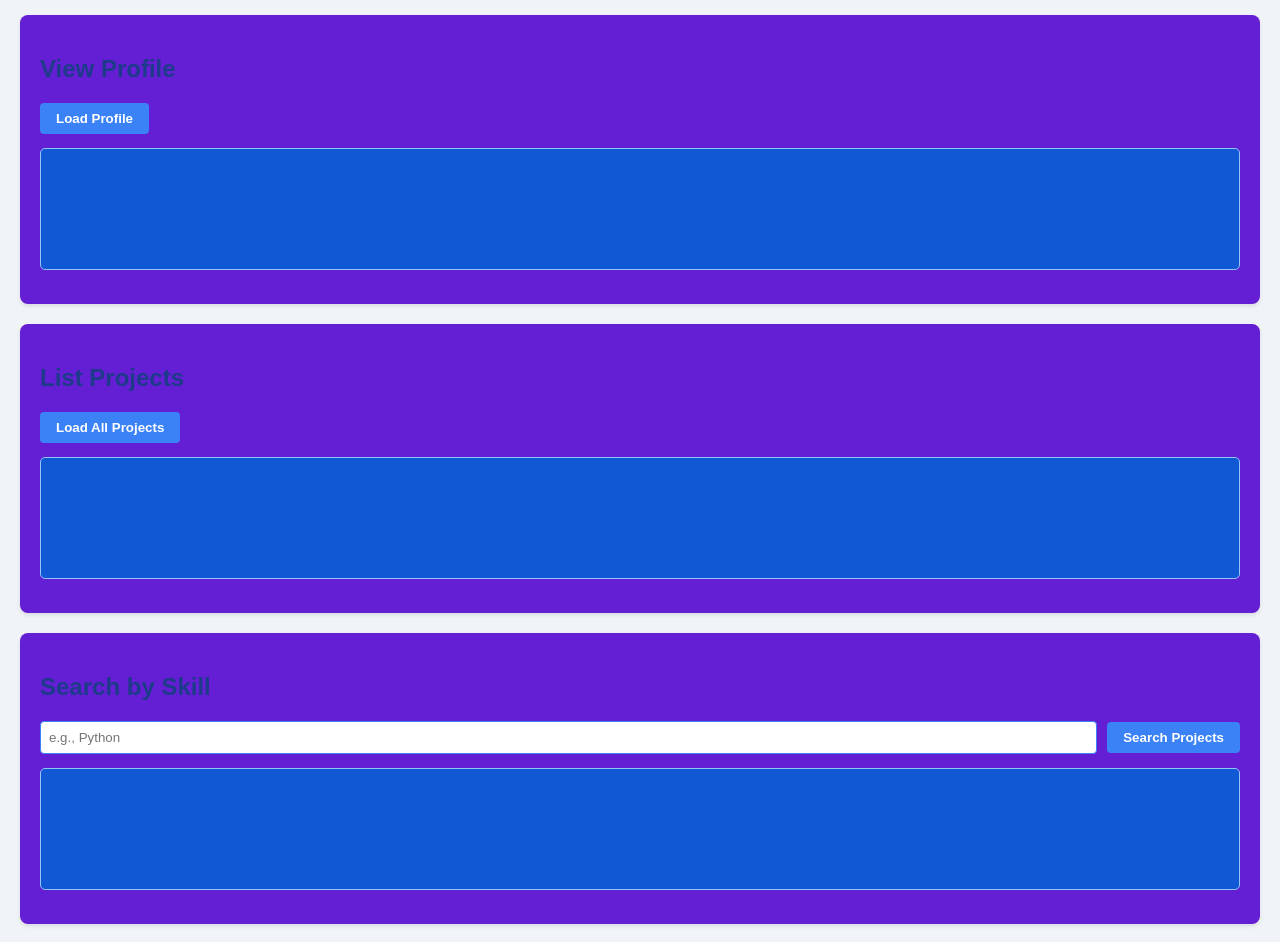
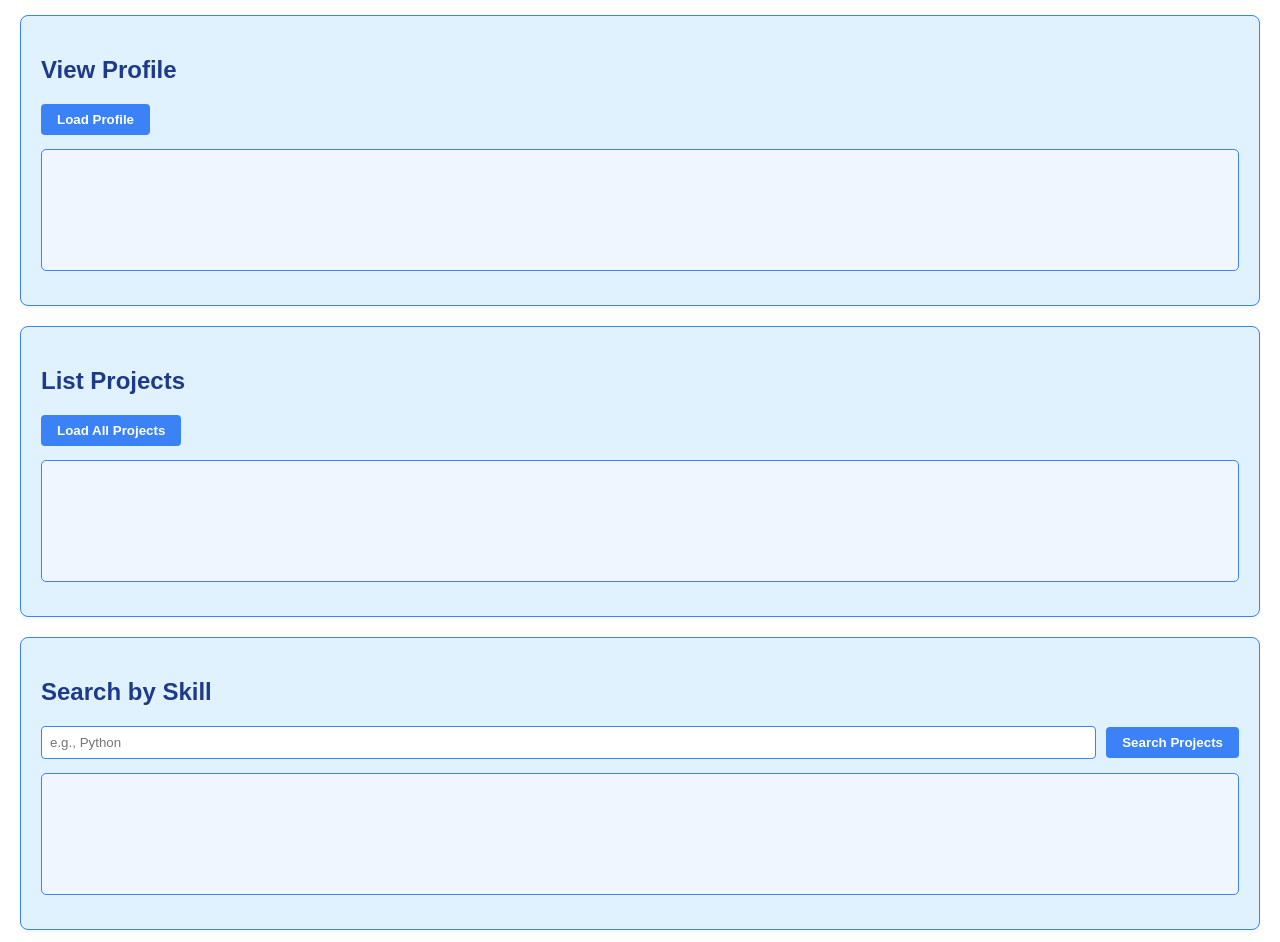
Before and after one commit to BS-Tech17/me-api-playground, a plain HTML site: page frontend/index.html in a window 1280 px wide. Shown: the part 73-1015 px from the top of the page. Drawn offline with Linux system fonts and the light colour scheme.

Commit message:
Update styles.css

```diff
--- a/frontend/styles.css
+++ b/frontend/styles.css
@@ -1,7 +1,7 @@
 body {
     font-family: Arial, sans-serif;
     margin: 20px;
-    background-color: #f0f4f8; /* Light blue-gray background */
+    background-color: #ffffff; /* White background */
     color: #1e3a8a; /* Dark blue text */
 }
 
@@ -11,26 +11,27 @@ header {
 }
 
 h1 {
-    color: #1e3a8a; /* Dark blue */
+    color: #1e3a8a; /* Dark blue heading */
     font-size: 2em;
 }
 
 .card {
     margin-bottom: 20px;
-    background-color: #641fd4; /* White background */
+    background-color: #e0f2fe; /* Light blue card background */
     padding: 20px;
     border-radius: 8px;
-    box-shadow: 0 2px 4px rgba(0, 0, 0, 0.1); /* Subtle shadow */
+    border: 1px solid #3b82f6; /* Medium blue border */
+    box-shadow: 0 2px 4px rgba(0, 0, 0, 0.05);
 }
 
 .output {
-    background: #1158d4; /* Light blue background */
+    background: #eff6ff; /* Very light blue background */
     padding: 10px;
     border-radius: 5px;
-    border: 1px solid #93c5fd; /* Blue border */
+    border: 1px solid #3b82f6; /* Blue border */
     color: #1e3a8a; /* Dark blue text */
     font-size: 14px;
-    min-height: 100px; /* Ensure visibility */
+    min-height: 100px;
 }
 
 .input-group {
@@ -44,20 +45,20 @@ h1 {
     margin-right: 10px;
     border: 1px solid #3b82f6; /* Blue border */
     border-radius: 4px;
-    background-color: #ffffff; /* White background */
-    color: #1e3a8a; /* Dark blue text */
+    background-color: #ffffff; /* White input background */
+    color: #1e3a8a;
     flex-grow: 1;
 }
 
 .input-field:focus {
     outline: none;
     border-color: #1e40af; /* Darker blue on focus */
-    box-shadow: 0 0 5px rgba(30, 64, 175, 0.3); /* Blue glow */
+    box-shadow: 0 0 5px rgba(30, 64, 175, 0.3);
 }
 
 .action-button {
     padding: 8px 16px;
-    background-color: #3b82f6; /* Blue button */
+    background-color: #3b82f6; /* Medium blue button */
     color: #ffffff; /* White text */
     border: none;
     border-radius: 4px;
@@ -70,5 +71,5 @@ h1 {
 }
 
 .action-button:active {
-    background-color: #1e3a8a; /* Even darker blue on click */
+    background-color: #1e3a8a; /* Deep blue on click */
 }
```
